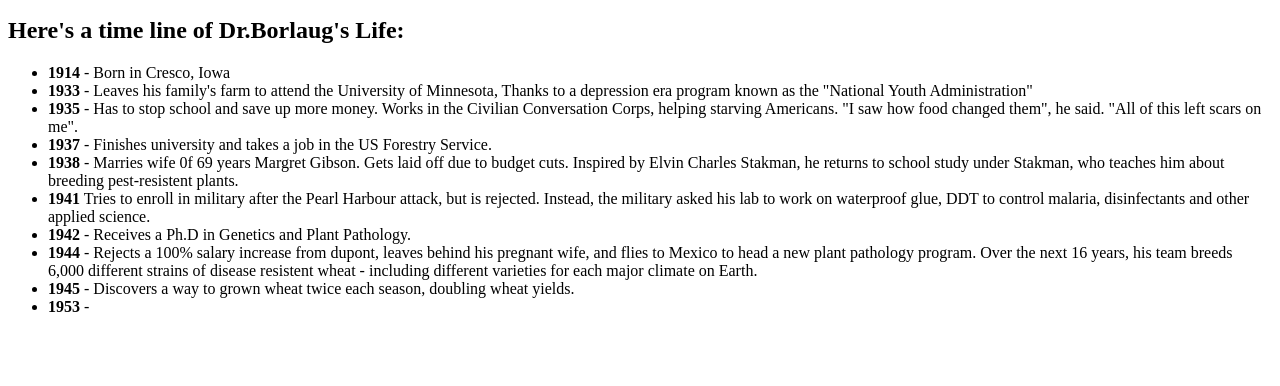
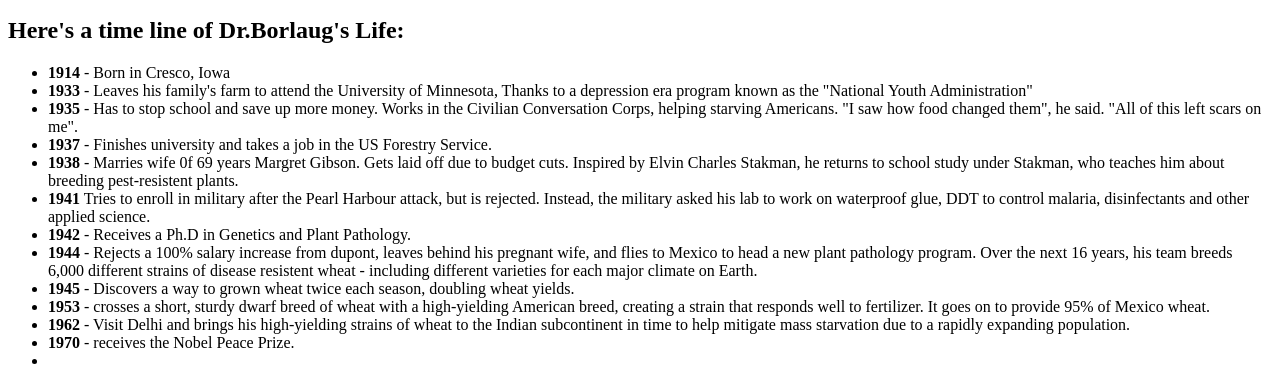
Before and after one commit to ahmadaimandev/Tribute-Page, a plain HTML site: page index.html in a window 1280 px wide. Shown: the part 426-812 px from the top of the page. Drawn offline with Linux system fonts and the light colour scheme.

Commit message:
update timeline

```diff
--- a/index.html
+++ b/index.html
@@ -62,7 +62,20 @@
             </li>
             <li>
                 <strong>1953</strong>
-                -
+                - crosses a short, sturdy dwarf breed of wheat with a high-yielding American breed, creating a strain that responds well to fertilizer.
+                It goes on to provide 95% of Mexico wheat.
+            </li>
+            <li>
+                <strong>1962</strong>
+                - Visit Delhi and brings his high-yielding strains of wheat to the Indian subcontinent in time to help mitigate mass starvation due to a rapidly
+                expanding population.
+            </li>
+            <li>
+                <strong>1970</strong>
+                - receives the Nobel Peace Prize.
+            </li>
+            <li>
+
             </li>
         </ul>
     </main>
```
